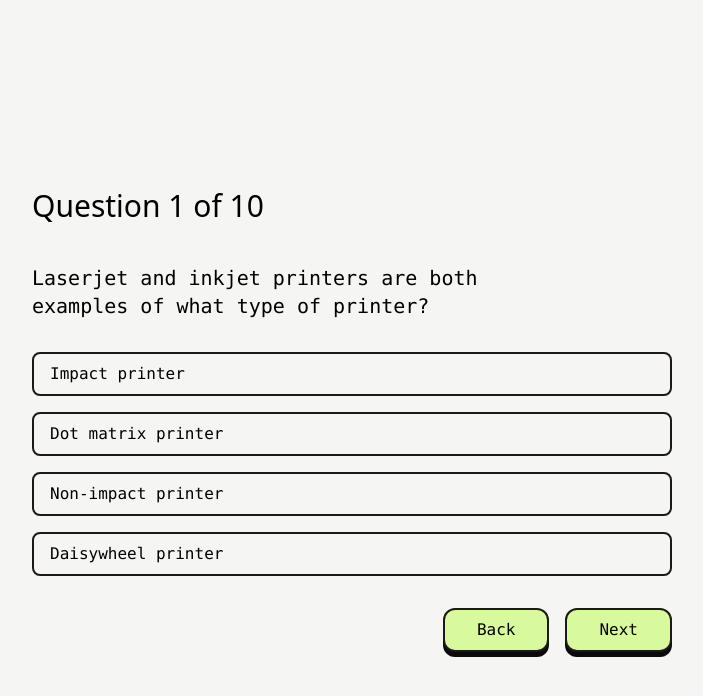
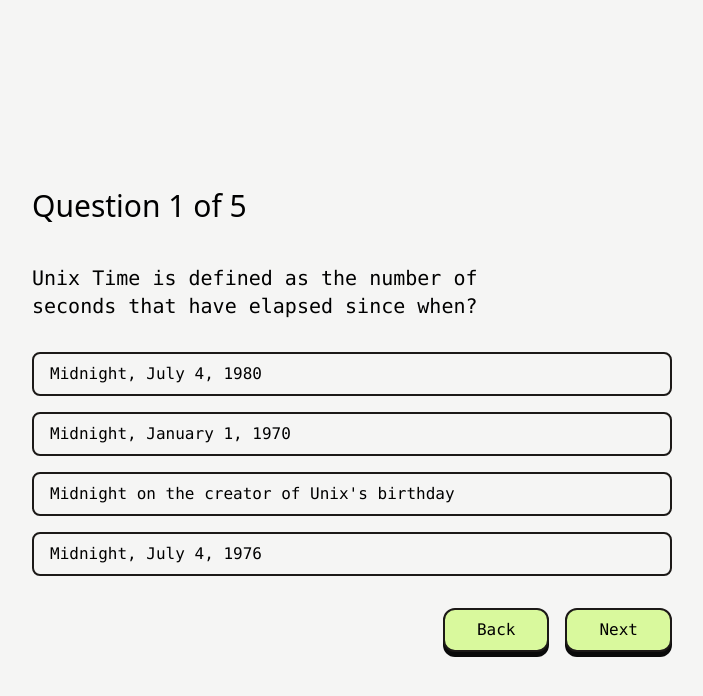
Before and after one commit to jsusm/trivia-app, a React (Vite) app: page / in a window 1280 px wide. Both pictures are taken after a click on the button "Start Trivia". Shown: the top 696 px of the page, without its empty margins (288-991 px from the left). Built offline with nearby package versions, Linux system fonts and the light colour scheme; a web font is replaced by a local one.

Commit message:
feat: create results view

```diff
--- a/src/App.tsx
+++ b/src/App.tsx
@@ -1,24 +1,25 @@
 import "./App.css";
 import { useQuestionsStore } from "./stores/questions";
 import { StartScreen } from "./views/startScreen";
-// import { QuestionForm } from './views/question'
 import { QuestionForm } from "./views/question";
+import { Results } from "./views/results";
 
 function App() {
   const getQuestions = useQuestionsStore((state) => state.getQuestions);
   const questions = useQuestionsStore((state) => state.questions);
   const currentQuestion = useQuestionsStore((state) => state.currentQuestion);
+  const answered = useQuestionsStore((state) => state.answered)();
 
   return (
     <main className="grid min-h-screen place-items-center bg-stone-100 px-6">
-      {questions.length === 0 ? (
-        <StartScreen onStart={getQuestions} />
-      ) : (
+      {questions.length === 0 && <StartScreen onStart={getQuestions} />}
+      {questions.length > 0 && answered < questions.length && (
         <QuestionForm
           question={questions[currentQuestion]}
           idx={currentQuestion}
         />
       )}
+      {questions.length > 0 && answered === questions.length && <Results />}
     </main>
   );
 }
--- a/src/stores/questions.ts
+++ b/src/stores/questions.ts
@@ -6,14 +6,16 @@ import { devtools } from "zustand/middleware";
 interface State {
   questions: Question[];
   currentQuestion: number;
+  answered: () => number;
+  correct: () => number;
 }
 
 interface Actions {
   getQuestions: () => Promise<void>;
   answerQuestion: (questionIdx: number, answerIdx: number) => void;
-  goNextQuestion: () => void,
-  goPrevQuestion: () => void,
-  // restart: () => void,
+  goNextQuestion: () => void;
+  goPrevQuestion: () => void;
+  restart: () => void;
 }
 
 export const useQuestionsStore = create<State & Actions>()(
@@ -21,6 +23,20 @@ export const useQuestionsStore = create<State & Actions>()(
     questions: [],
 
     currentQuestion: 0,
+
+    answered: () =>
+      get().questions.reduce(
+        (n, q) => (q.selectedAnswer !== undefined ? n + 1 : n),
+        0,
+      ),
+
+    correct: () =>
+      get().questions.reduce((n, q) => {
+        if (q.selectedAnswer === undefined) {
+          return n;
+        }
+        return q.answers[q.selectedAnswer] === q.correct_answer ? n + 1 : n;
+      }, 0),
 
     getQuestions: async () => {
       const questions = results.map((q) => ({
@@ -31,7 +47,7 @@ export const useQuestionsStore = create<State & Actions>()(
       }));
       const shuffleQuestions = questions
         .sort(() => Math.random() - 0.5)
-        .slice(10);
+        .slice(0, 5);
 
       set({ questions: shuffleQuestions });
     },
@@ -42,20 +58,22 @@ export const useQuestionsStore = create<State & Actions>()(
       set({ questions: newQuestions });
     },
     goNextQuestion: () => {
-      if(get().currentQuestion + 1 >= get().questions.length - 1) {
-        set(state => ({currentQuestion: state.questions.length - 1}))
-      }
-      else {
-        set(state => ({currentQuestion: state.currentQuestion + 1}))
+      if (get().currentQuestion + 1 >= get().questions.length - 1) {
+        set((state) => ({ currentQuestion: state.questions.length - 1 }));
+      } else {
+        set((state) => ({ currentQuestion: state.currentQuestion + 1 }));
       }
     },
     goPrevQuestion: () => {
-      if(get().currentQuestion - 1 < 0) {
-        set({currentQuestion: 0})
+      if (get().currentQuestion - 1 < 0) {
+        set({ currentQuestion: 0 });
+      } else {
+        set((state) => ({ currentQuestion: state.currentQuestion - 1 }));
       }
-      else {
-        set(state => ({currentQuestion: state.currentQuestion - 1}))
-      }
-    }
+    },
+
+    restart: () => {
+      set({ questions: [], currentQuestion: 0 });
+    },
   })),
 );
--- a/src/views/question.tsx
+++ b/src/views/question.tsx
@@ -20,7 +20,7 @@ function AnswerEntry({
       disabled={question.selectedAnswer !== undefined}
       onClick={onClick}
       className={cx(
-        "flex justify-start rounded-lg border-2 border-stone-900 px-4 py-2 transition-all active:scale-[0.99]",
+        "flex justify-start rounded-lg border-2 border-stone-900 px-4 py-2 transition-all focus:scale-[1.02] focus:bg-blue-200 active:scale-[0.99]",
         question.selectedAnswer !== undefined && {
           "bg-red-200":
             question.selectedAnswer === responseIdx &&
@@ -31,7 +31,10 @@ function AnswerEntry({
         },
       )}
     >
-      <span className="font-mono" dangerouslySetInnerHTML={{__html: response}}></span>
+      <span
+        className="font-mono"
+        dangerouslySetInnerHTML={{ __html: response }}
+      ></span>
     </button>
   );
 }
@@ -44,10 +47,10 @@ export function QuestionForm({
   idx: number;
 }) {
   const answerQuestion = useQuestionsStore((state) => state.answerQuestion);
-  const goNextQuestion = useQuestionsStore(state => state.goNextQuestion)
-  const goPrevQuestion = useQuestionsStore(state => state.goPrevQuestion)
-  const currentQuestion = useQuestionsStore(state => state.currentQuestion)
-  const questionsNumber = useQuestionsStore(state => state.questions.length)
+  const goNextQuestion = useQuestionsStore((state) => state.goNextQuestion);
+  const goPrevQuestion = useQuestionsStore((state) => state.goPrevQuestion);
+  const currentQuestion = useQuestionsStore((state) => state.currentQuestion);
+  const questionsNumber = useQuestionsStore((state) => state.questions.length);
 
   const mkHandleClick = (answerIdx: number) => {
     return () => {
@@ -56,11 +59,16 @@ export function QuestionForm({
   };
 
   return (
-    <div className="max-w-screen-sm w-full">
+    <div className="w-full max-w-screen-sm">
       <div className="py-10">
-        <h2 className="font-hero text-3xl">Question {currentQuestion + 1} of {questionsNumber}</h2>
+        <h2 className="font-hero text-3xl">
+          Question {currentQuestion + 1} of {questionsNumber}
+        </h2>
       </div>
-      <p className="text-balance font-mono text-xl" dangerouslySetInnerHTML={{__html: question.question}}></p>
+      <p
+        className="text-balance font-mono text-xl"
+        dangerouslySetInnerHTML={{ __html: question.question }}
+      ></p>
       <div className="flex flex-col gap-4 py-8">
         {question.answers.map((r, idx) => (
           <AnswerEntry
@@ -79,7 +87,10 @@ export function QuestionForm({
         >
           Back
         </button>
-        <button onClick={goNextQuestion} className="brutal-shadow flex items-center rounded-xl border-2 border-stone-900 bg-lime-200 px-8 py-2 font-mono">
+        <button
+          onClick={goNextQuestion}
+          className="brutal-shadow flex items-center rounded-xl border-2 border-stone-900 bg-lime-200 px-8 py-2 font-mono"
+        >
           Next
         </button>
       </div>
--- a/src/views/results.tsx
+++ b/src/views/results.tsx
@@ -1,8 +1,13 @@
+import { useQuestionsStore } from "../stores/questions";
+
 export function Results() {
+  const questions = useQuestionsStore((state) => state.questions);
+  const correct = useQuestionsStore((state) => state.correct)();
+  const restart = useQuestionsStore((state) => state.restart);
   return (
     <div className="w-full max-w-screen-sm">
       <h2 className="text-center font-hero text-4xl tracking-tight">
-        Your score is 12 out of 20
+        Your score is {correct} out of {questions.length}
       </h2>
       <div className="text-center">
         <p className="font-hero text-xl text-stone-600">
@@ -13,7 +18,10 @@ export function Results() {
         </p>
       </div>
       <div className="flex justify-center pt-8">
-        <button className="brutal-shadow flex items-center rounded-xl border-2 border-stone-900 bg-lime-200 px-8 py-2 font-mono">
+        <button
+          onClick={restart}
+          className="brutal-shadow flex items-center rounded-xl border-2 border-stone-900 bg-lime-200 px-8 py-2 font-mono"
+        >
           Try again
         </button>
       </div>
```
